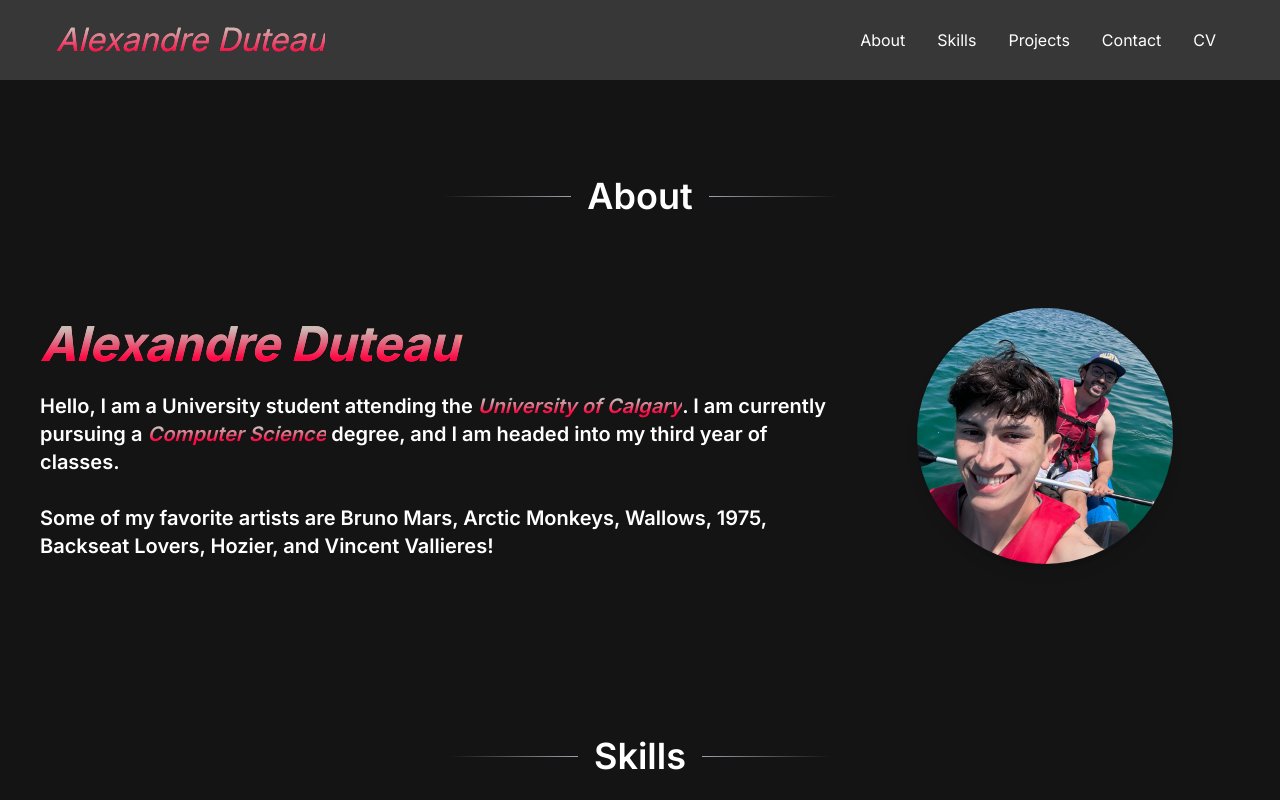
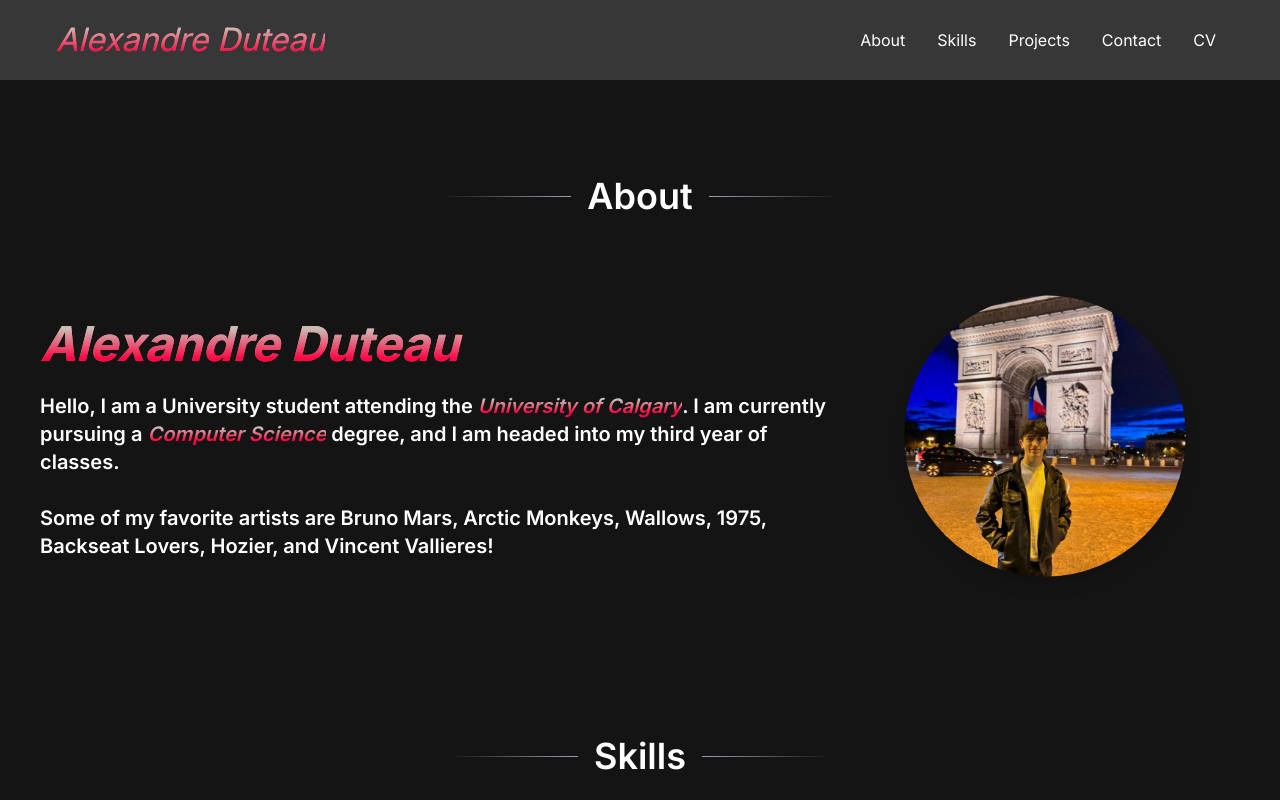
Before and after one commit to Alexd2004/Portfolio-Official, a Next.js app: page / in a window 1280 px wide. Shown: the top 800 px of the page. Built offline with nearby package versions, Linux system fonts and the light colour scheme.

Commit message:
added new personal photo

```diff
--- a/src/components/aboutSection.tsx
+++ b/src/components/aboutSection.tsx
@@ -15,7 +15,7 @@ export function AboutSection() {
             <img
               src="/images/personal.JPG"
               alt="Personal Photo"
-              className="w-64 h-64 rounded-full object-cover shadow-lg"
+              className="w-64 h-64 rounded-full object-cover object-[center top] scale-110 shadow-lg"
             />
           </div>
         </div>
```
Also changed, not shown: public/images/personal.JPG.
